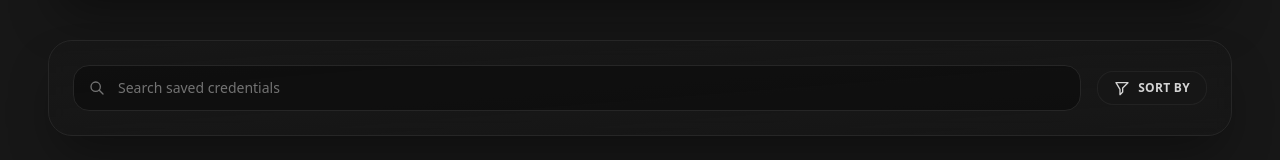
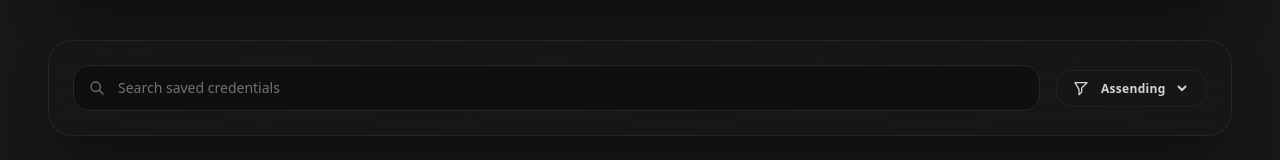
Before and after one commit to HM-Webcoding/Vault-manager, a React (Vite) app: page / in a window 1280 px wide. Shown: the part 865-1025 px from the top of the page. Built offline with nearby package versions, Linux system fonts and the light colour scheme.

Commit message:
added sorting & show/hide password feature

```diff
--- a/src/components/VaultBoard/Form.jsx
+++ b/src/components/VaultBoard/Form.jsx
@@ -61,7 +61,8 @@ export default function Form({ onSave }) {
         if (typeof onSave !== "function") return
         onSave({
             ...newBookMark,
-            id: crypto.randomUUID()
+            id: crypto.randomUUID(),
+            createdAt: new Date().toISOString()
         })
         setnewBookMark(initialState)
         setErrors({})
--- a/src/components/VaultBoard/SearchFilter.jsx
+++ b/src/components/VaultBoard/SearchFilter.jsx
@@ -1,6 +1,6 @@
 import { FilterIcon, SearchIcon } from "../../icons/icons";
 
-export default function SearchFilter({ onSearch }) {
+export default function SearchFilter({ onSearch , onselect}) {
     return (
         <section className="rounded-3xl border border-neutral-800 bg-linear-to-br from-neutral-900/80 to-neutral-900/40 p-6 shadow-2xl shadow-black/40 backdrop-blur">
             <div className="flex flex-col gap-4 lg:flex-row lg:items-center">
@@ -19,8 +19,21 @@ export default function SearchFilter({ onSearch }) {
                 <div className="flex flex-wrap gap-2">
                     <button className="inline-flex items-center gap-2 rounded-2xl border border-neutral-800/80 bg-neutral-900/80 px-4 py-2 text-xs font-semibold uppercase tracking-wide text-neutral-300 transition hover:border-blue-500 hover:text-white">
                         <FilterIcon />
-                        Sort by
+                        <select
+                            name="category"
+                            placeholder="Sort by"
+                            onChange={(e) => onselect(e.target.value)}
+                        >
+
+                            <option className="bg-neutral-900 text-white">
+                                Assending
+                            </option>
+                            <option className="bg-neutral-900 text-white">
+                                Dessending
+                            </option>
+                        </select>
                     </button>
+
                 </div>
             </div>
         </section>
--- a/src/components/VaultBoard/VaultBoard.tsx
+++ b/src/components/VaultBoard/VaultBoard.tsx
@@ -5,7 +5,6 @@ import VaultCard from "./VaultCard";
 import Form from "./Form";
 
 export default function VaultBoard() {
-
     const storagekey = "bookmarks";
     const getbookmarks = () => {
        const data = localStorage.getItem(storagekey);
@@ -14,7 +13,6 @@ export default function VaultBoard() {
 
     const [allBookmark, setAllBookmark] = useState(getbookmarks());
     const [bookMarks, setBookMarks] = useState(getbookmarks());
-
 
     const saveBookmarks = (bookmarks) => {
         localStorage.setItem(storagekey, JSON.stringify(bookmarks));
@@ -39,12 +37,21 @@ export default function VaultBoard() {
         }
     }
 
+    const handleSelect = (selectedOption) => {
+        let sortedBookmarks = [...bookMarks];
+        if(selectedOption === "Assending"){
+            sortedBookmarks.sort((a,b) => new Date(a.createdAt) - new Date(b.createdAt));
+        }else if(selectedOption === "Dessending"){
+            sortedBookmarks.sort((a,b) => new Date(b.createdAt) - new Date(a.createdAt));
+        }
+        setBookMarks(sortedBookmarks);
+    }
 
     return(
         <main className="p-8">
             <Form onSave={handleNewBookmark} />
             <div className="max-w-7xl mx-auto space-y-10 px-4">
-                <SearchFilter onSearch={handleSearch} />
+                <SearchFilter onSearch={handleSearch} onselect={handleSelect}/>
                 <div className="grid grid-cols-1 gap-6 md:grid-cols-2 xl:grid-cols-3">
                     <VaultCard bookMarks={bookMarks} />
                 </div>
--- a/src/components/VaultBoard/VaultCard.jsx
+++ b/src/components/VaultBoard/VaultCard.jsx
@@ -1,6 +1,14 @@
-
+import { useState } from "react";
 
 export default function VaultCard({ bookMarks }) {
+    const [passwordVisible, setPasswordVisible] = useState({});
+
+    const handleReveal = (id) => {
+        setPasswordVisible(prev => ({
+            ...prev,
+            [id]: !prev[id],
+        }));
+    };
 
     return (
         <>
@@ -57,9 +65,10 @@ export default function VaultCard({ bookMarks }) {
                                 <dd
                                     className="flex items-center gap-2 text-neutral-50"
                                 >
-                                    <span>{bookMark.password}</span>
+                                    <span> {passwordVisible[bookMark.id] ? bookMark.password : "••••••••"} </span>
                                     <button
                                         className="text-xs font-semibold text-(--favColor)"
+                                        onClick={() => handleReveal(bookMark.id)}
                                     >
                                         Reveal
                                     </button>
```
